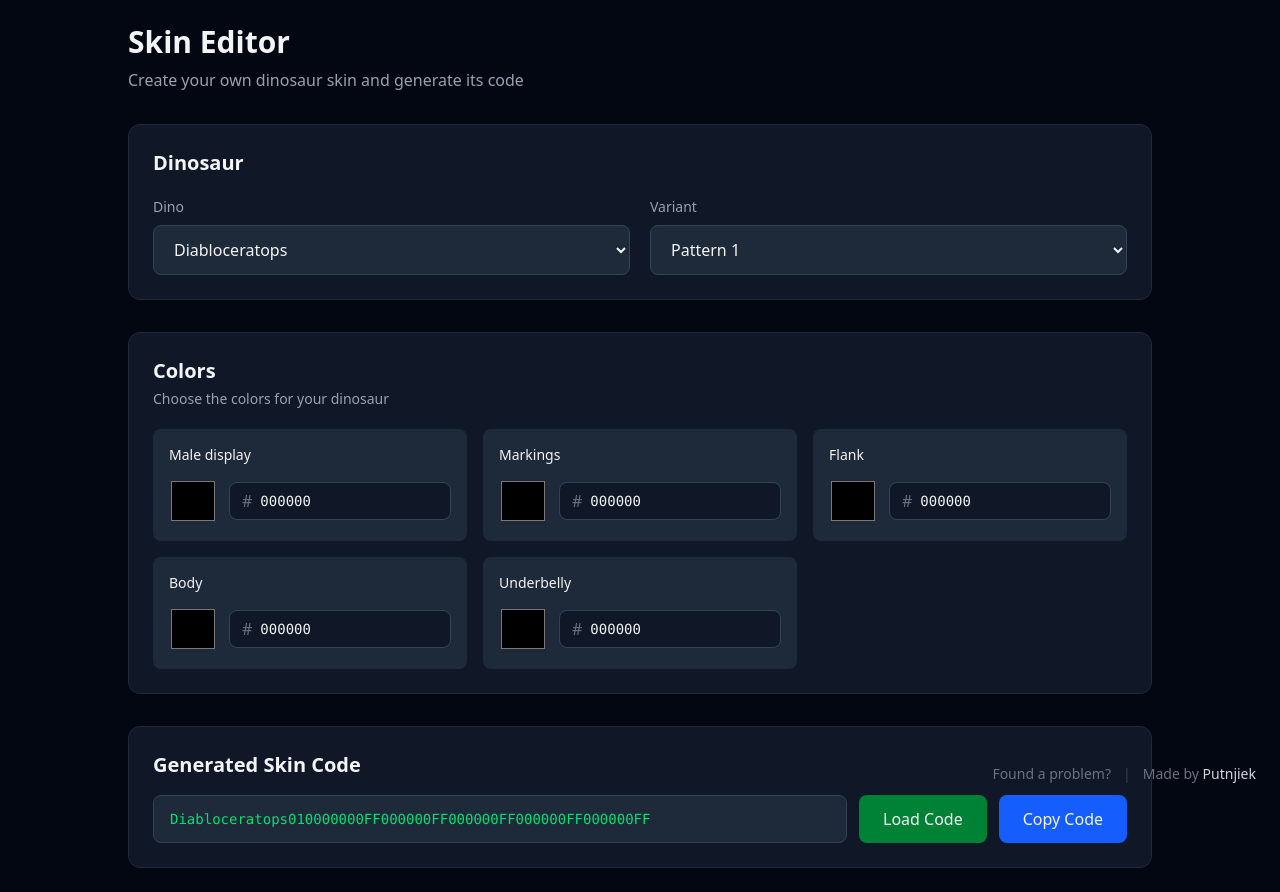
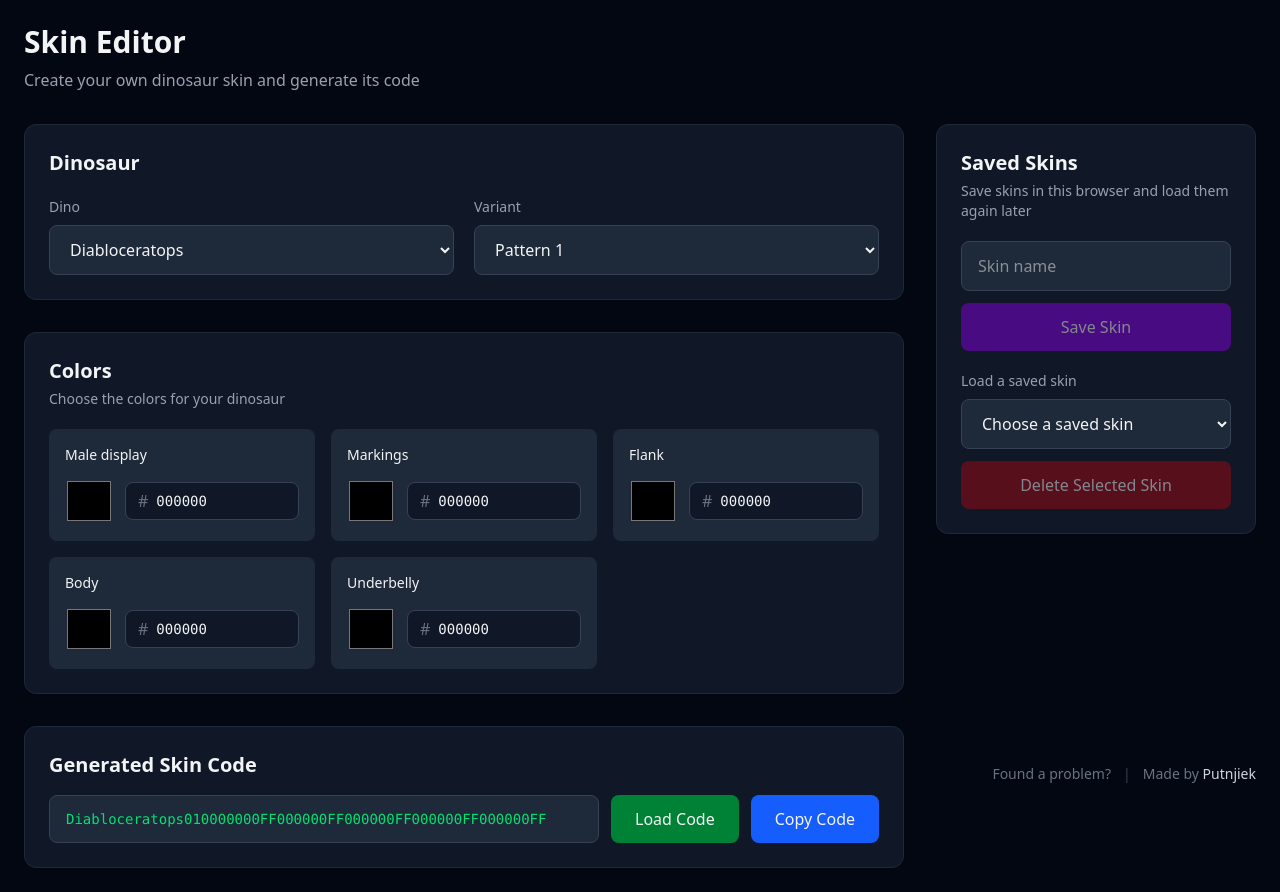
Before and after one commit to Putnjiek/the-isle-skin-code-generator, an Angular app: page / in a window 1280 px wide. Built offline with nearby package versions, Linux system fonts and the light colour scheme.

Commit message:
added saving skins locally

```diff
--- /dev/null
+++ b/src/app/pages/skin-editor/saved-skins/saved-skins.html
@@ -0,0 +1,46 @@
+<section class="bg-gray-900 border border-gray-800 rounded-xl p-6 space-y-5">
+    <div>
+        <h2 class="text-xl font-semibold">Saved Skins</h2>
+        <p class="text-sm text-gray-400 mt-1">
+            Save skins in this browser and load them again later
+        </p>
+    </div>
+
+    <div class="space-y-3">
+        <input type="text" [value]="saveName()" (input)="saveName.set($any($event.target).value)"
+            aria-label="Name for saved skin" placeholder="Skin name"
+            class="w-full min-w-0 bg-gray-800 border border-gray-700 rounded-lg px-4 py-3" />
+
+        <button (click)="saveSkin()" [disabled]="!saveName().trim()"
+            class="w-full bg-purple-700 hover:bg-purple-600 active:bg-purple-800 disabled:opacity-50 disabled:cursor-not-allowed transition-colors rounded-lg px-6 py-3 font-medium">
+            Save Skin
+        </button>
+    </div>
+
+    <div>
+        <label for="saved-skin-select" class="block text-sm text-gray-400 mb-2">
+            Load a saved skin
+        </label>
+        <select id="saved-skin-select" [value]="selectedSkinName()"
+            (change)="selectSavedSkin($any($event.target).value)"
+            class="w-full bg-gray-800 border border-gray-700 rounded-lg px-4 py-3 focus:ring-2 focus:ring-blue-500 outline-none">
+            <option value="">Choose a saved skin</option>
+            @for (skin of savedSkins(); track skin.name) {
+            <option [value]="skin.name">{{ skin.name }}</option>
+            }
+        </select>
+            <button type="button" (click)="deleteSavedSkin(selectedSkinName())"
+                [disabled]="!selectedSkinName()"
+                class="w-full mt-3 bg-red-800 hover:bg-red-700 active:bg-red-900 disabled:opacity-50 disabled:cursor-not-allowed transition-colors rounded-lg px-4 py-3 font-medium">
+                Delete Selected Skin
+            </button>
+    </div>
+    @if (errorMessage()) {
+    <p class="text-sm text-red-400">{{ errorMessage() }}</p>
+    }
+</section>
+
+<app-toast [(showToast)]="showSaveToast">
+    <span class="text-green-400 text-lg">✓</span>
+    <span class="text-sm font-medium">Skin saved locally!</span>
+</app-toast>
--- /dev/null
+++ b/src/app/pages/skin-editor/saved-skins/saved-skins.ts
@@ -0,0 +1,61 @@
+import { Component, input, output, signal } from '@angular/core';
+import { Toast } from '../../../components/toast/toast';
+import { LocalStorageService, SavedSkin } from '../../../services/local-storage-service';
+
+@Component({
+    imports: [Toast],
+    selector: 'app-saved-skins',
+    templateUrl: './saved-skins.html',
+    standalone: true
+})
+export class SavedSkins {
+    code = input.required<string>();
+    loadRequested = output<string>();
+
+    savedSkins = signal<SavedSkin[]>([]);
+    selectedSkinName = signal('');
+    saveName = signal('');
+    showSaveToast = signal(false);
+    errorMessage = signal('');
+
+    constructor(private localStorageService: LocalStorageService) {
+        try {
+            this.savedSkins.set(this.localStorageService.getSavedSkins());
+        } catch (error) {
+            this.errorMessage.set(errorMessage(error, 'Unable to load saved skins.'));
+        }
+    }
+
+    saveSkin() {
+        try {
+            this.savedSkins.set(this.localStorageService.saveSkin(this.saveName(), this.code()));
+            this.saveName.set('');
+            this.errorMessage.set('');
+            this.showSaveToast.set(true);
+        } catch (error) {
+            this.errorMessage.set(errorMessage(error, 'Unable to save this skin.'));
+        }
+    }
+
+    selectSavedSkin(name: string) {
+        this.selectedSkinName.set(name);
+        const savedSkin = this.savedSkins().find(skin => skin.name === name);
+        if (savedSkin) this.loadRequested.emit(savedSkin.code);
+    }
+
+    deleteSavedSkin(name: string) {
+        if (name !== this.selectedSkinName()) return;
+
+        try {
+            this.savedSkins.set(this.localStorageService.deleteSkin(name));
+            this.selectedSkinName.set('');
+            this.errorMessage.set('');
+        } catch (error) {
+            this.errorMessage.set(errorMessage(error, 'Unable to delete this skin.'));
+        }
+    }
+}
+
+function errorMessage(error: unknown, fallback: string): string {
+    return error instanceof Error ? error.message : fallback;
+}
--- a/src/app/pages/skin-editor/skin-editor.html
+++ b/src/app/pages/skin-editor/skin-editor.html
@@ -1,5 +1,5 @@
 <div class="min-h-screen bg-gray-950 text-gray-100 p-6">
-    <div class="max-w-5xl mx-auto space-y-8">
+    <div class="max-w-7xl mx-auto space-y-8">
 
         <!-- Header -->
         <header>
@@ -9,6 +9,8 @@
             </p>
         </header>
 
+        <div class="grid grid-cols-1 lg:grid-cols-[minmax(0,1fr)_20rem] gap-8 items-start">
+            <main class="min-w-0 space-y-8">
                 <!-- Dino selection -->
                 <section class="bg-gray-900 border border-gray-800 rounded-xl p-6 space-y-5">
                     <h2 class="text-xl font-semibold">Dinosaur</h2>
@@ -85,7 +87,8 @@
                     <h2 class="text-xl font-semibold">Generated Skin Code</h2>
 
                     <div class="flex flex-col sm:flex-row gap-3">
-                <input type="text" [value]="generatedCode()" (input)="generatedCode.set($any($event.target).value)"
+                        <input type="text" [value]="generatedCode()"
+                            (input)="generatedCode.set($any($event.target).value)"
                             class="flex-1 min-w-0 bg-gray-800 border border-gray-700 rounded-lg px-4 py-3 font-mono text-sm text-green-400" />
 
                         <button (click)="loadSkinCode( generatedCode())"
@@ -102,6 +105,12 @@
                     <p class="text-sm text-red-400">{{ skinCodeError() }}</p>
                     }
                 </section>
+            </main>
+
+            <aside class="lg:sticky lg:top-6">
+                <app-saved-skins [code]="generatedCode()" (loadRequested)="loadSkinCode($event)" />
+            </aside>
+        </div>
 
     </div>
 </div>
--- a/src/app/pages/skin-editor/skin-editor.ts
+++ b/src/app/pages/skin-editor/skin-editor.ts
@@ -5,9 +5,10 @@ import { DinoNames, Diat } from '../../enums';
 import { ColorPicker } from './color-picker/color-picker';
 import { defaultDinos } from '../../empty-data';
 import { Toast } from '../../components/toast/toast';
+import { SavedSkins } from './saved-skins/saved-skins';
 
 @Component({
-  imports: [ColorPicker, Toast],
+  imports: [ColorPicker, SavedSkins, Toast],
   selector: 'app-skin-editor',
   styleUrl: './skin-editor.scss',
   templateUrl: './skin-editor.html',
--- /dev/null
+++ b/src/app/services/local-storage-service.ts
@@ -0,0 +1,67 @@
+import { Injectable } from '@angular/core';
+
+export interface SavedSkin {
+    name: string;
+    code: string;
+}
+
+@Injectable({ providedIn: 'root' })
+export class LocalStorageService {
+    private readonly storageKey = 'the-isle-skin-code-generator.saved-skins';
+
+    getSavedSkins(): SavedSkin[] {
+        const storedSkins = this.getStorage().getItem(this.storageKey);
+        if (storedSkins === null) return [];
+
+        const parsed: unknown = JSON.parse(storedSkins);
+        if (!Array.isArray(parsed) || !parsed.every(isSavedSkin)) {
+            throw new Error('Saved skins in local storage are invalid.');
+        }
+
+        return parsed;
+    }
+
+    saveSkin(name: string, code: string): SavedSkin[] {
+        const trimmedName = name.trim();
+        if (!trimmedName) {
+            throw new Error('A name is required to save a skin.');
+        }
+
+        const savedSkins = this.getSavedSkins();
+        const existingIndex = savedSkins.findIndex(skin => skin.name === trimmedName);
+        const skin = { name: trimmedName, code };
+
+        if (existingIndex < 0) {
+            savedSkins.push(skin);
+        } else {
+            savedSkins[existingIndex] = skin;
+        }
+
+        this.getStorage().setItem(this.storageKey, JSON.stringify(savedSkins));
+        return savedSkins;
+    }
+
+    deleteSkin(name: string): SavedSkin[] {
+        const savedSkins = this.getSavedSkins().filter(skin => skin.name !== name);
+        this.getStorage().setItem(this.storageKey, JSON.stringify(savedSkins));
+        return savedSkins;
+    }
+
+    private getStorage(): Storage {
+        const storage = globalThis.localStorage;
+        if (!storage) {
+            throw new Error('Local storage is not available in this environment.');
+        }
+
+        return storage;
+    }
+}
+
+function isSavedSkin(value: unknown): value is SavedSkin {
+    return typeof value === 'object'
+        && value !== null
+        && 'name' in value
+        && typeof value.name === 'string'
+        && 'code' in value
+        && typeof value.code === 'string';
+}
```
Also changed, not shown: 2 other files (tests, documents, lock files or other folders). Lines whose indentation alone changed are shown as unchanged.
